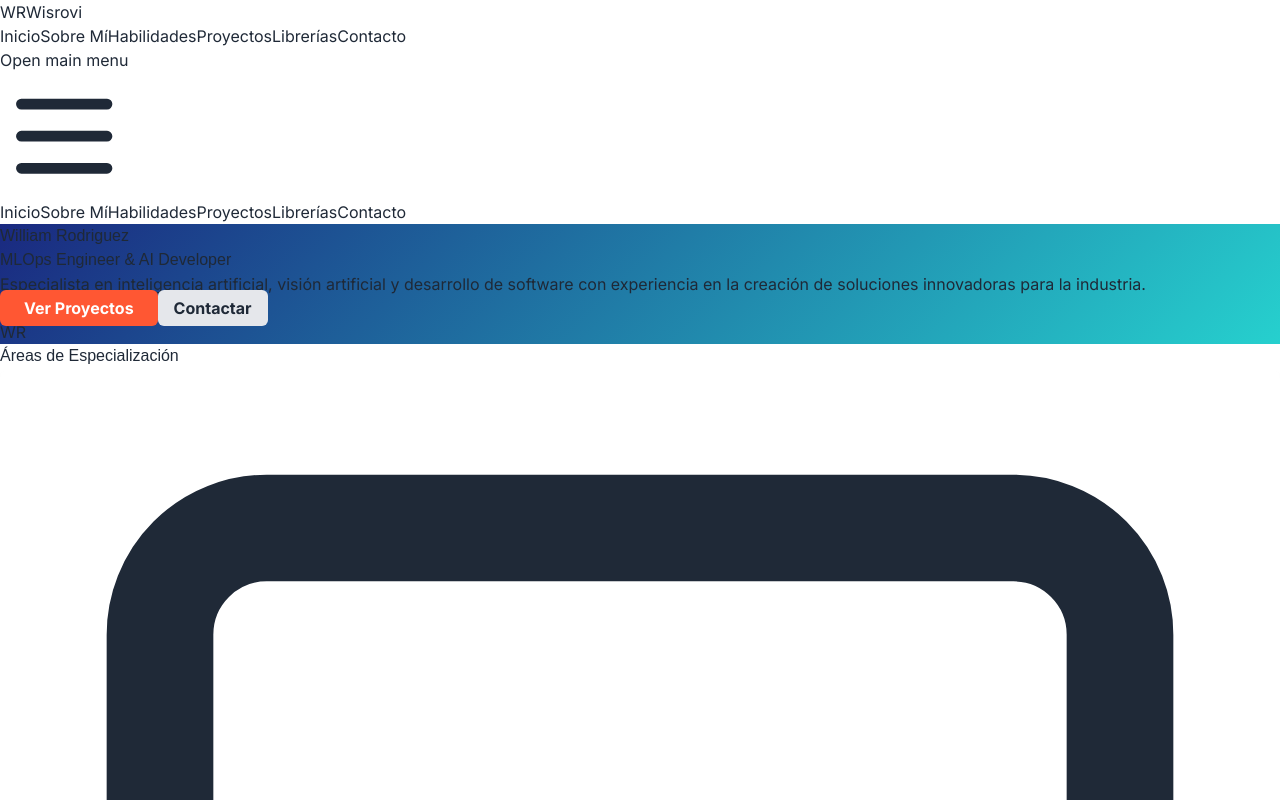
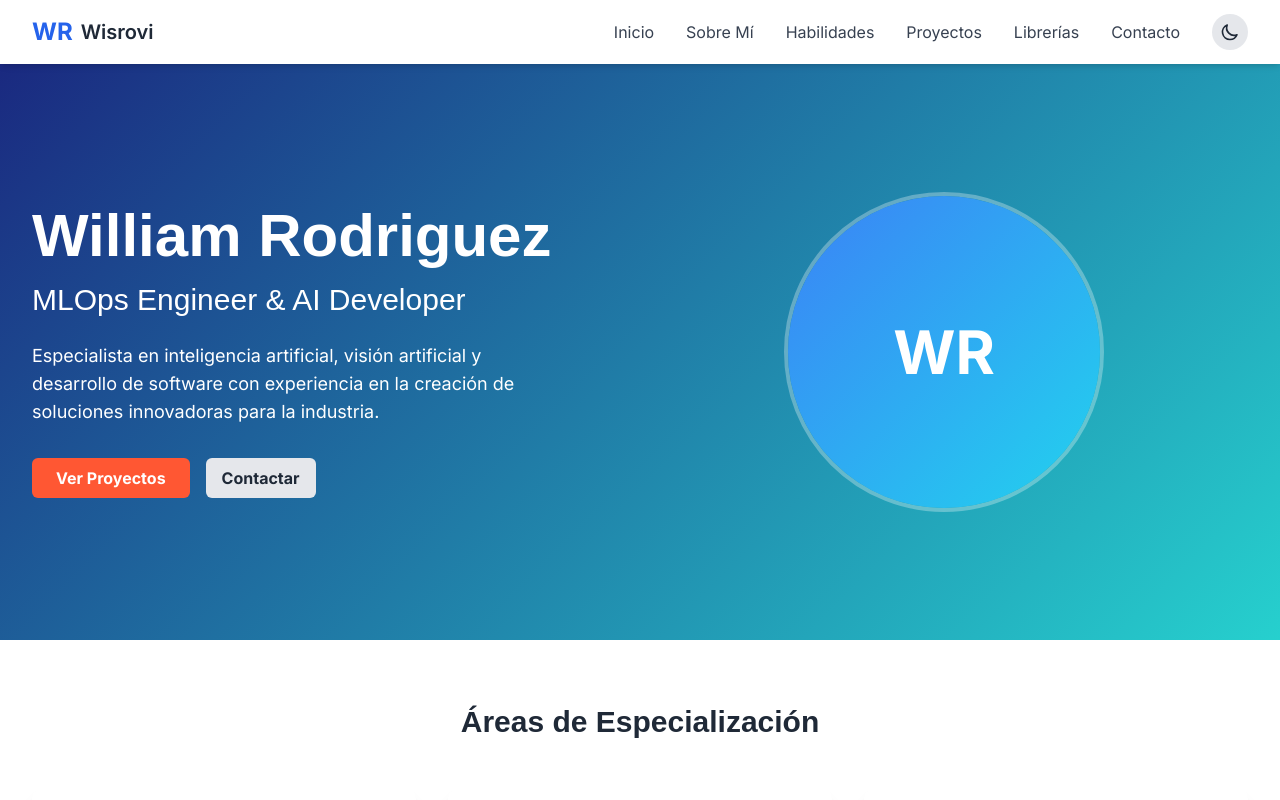
Before and after one commit to wisrovi/portfolio-wisrovi, a Next.js app: page / in a window 1280 px wide. Shown: the top 800 px of the page. Built offline with nearby package versions, Linux system fonts and the light colour scheme.

Commit message:
build: add tailwind.config.ts for dark mode and component scanning

```diff
--- /dev/null
+++ b/tailwind.config.ts
@@ -0,0 +1,15 @@
+import type { Config } from "tailwindcss";
+
+const config: Config = {
+  darkMode: "class",
+  content: [
+    "./src/pages/**/*.{js,ts,jsx,tsx,mdx}",
+    "./src/components/**/*.{js,ts,jsx,tsx,mdx}",
+    "./src/app/**/*.{js,ts,jsx,tsx,mdx}",
+  ],
+  theme: {
+    extend: {},
+  },
+  plugins: [],
+};
+export default config;
```
